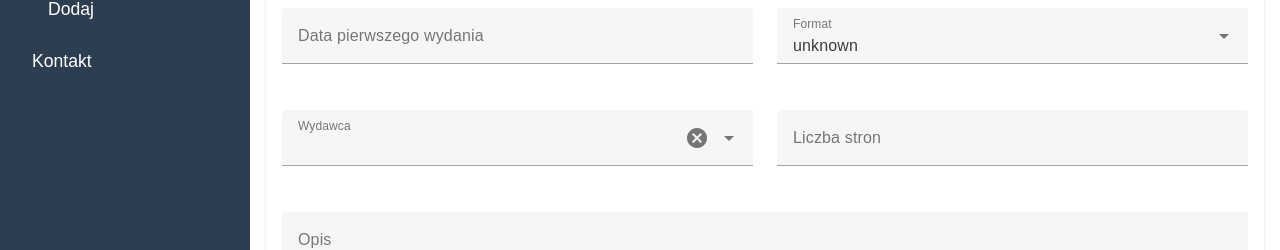
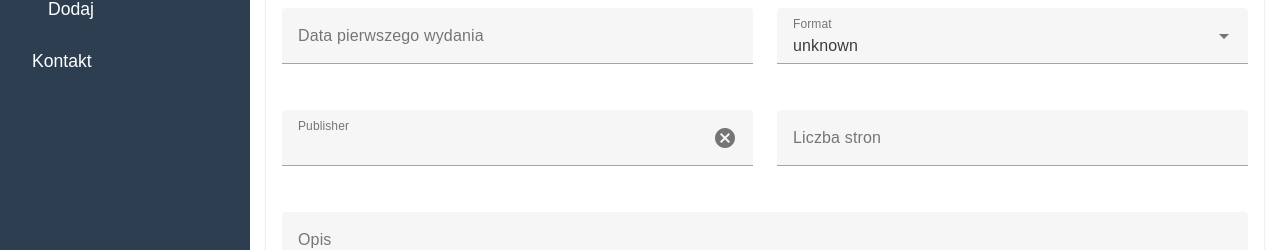
Before and after one commit to ArtUrim/kolekcje, a Nuxt app in the folder front/: page /addbook in a window 1280 px wide. Shown: the part 228-478 px from the top of the page. Built offline with nearby package versions, Linux system fonts and the light colour scheme.

Commit message:
Query about publisher from DB

```diff
--- a/front/components/AddBook.vue
+++ b/front/components/AddBook.vue
@@ -34,7 +34,7 @@
               label="Data wydania"
               type="number"
               :rules="yearRules"
-            ></v-text-field>
+           ></v-text-field>
           </v-col>
 
           <v-col cols="12" sm="6">
@@ -54,16 +54,10 @@
             ></v-select>
           </v-col>
 
-          <v-col cols="12" sm="6">
-            <v-autocomplete
-              v-model="publisher"
-              :items="publisherHints"
-              label="Wydawca"
-              :search-input.sync="publisherSearch"
-              clearable
-              @update:search-input="searchPublisher"
-            ></v-autocomplete>
-          </v-col>
+			 <!-- Replace the existing v-autocomplete block with: -->
+			 <v-col cols="12" sm="6">
+				 <Publisher v-model="publisher" />
+			 </v-col>
 
           <v-col cols="12" sm="6">
             <v-text-field
@@ -149,6 +143,7 @@
 
 <script>
 export default {
+
   data: () => ({
     valid: false,
     isbn: '',
@@ -158,8 +153,6 @@ export default {
     firstPublishYear: '',
     format: 'unknown',
     publisher: '',
-    publisherSearch: null,
-    publisherHints: [],
     pages: '',
     description: '',
     notes: '',
@@ -191,17 +184,6 @@ export default {
   }),
 
   methods: {
-    async searchPublisher(val) {
-      if (val && val.length > 2) {
-        try {
-          const response = await fetch(`/api/series/hint?q=${val}`)
-          const data = await response.json()
-          this.publisherHints = data
-        } catch (error) {
-          console.error('Error fetching publisher hints:', error)
-        }
-      }
-    },
 
     verifyForm() {
       this.$refs.form.validate()
--- a/front/components/Publisher.vue
+++ b/front/components/Publisher.vue
@@ -1,12 +1,13 @@
 <template>
     <v-combobox
-      v-model="selectedPublisher"
+        v-model="selectedPublisherLocal"
         :items="publishers"
         :loading="loading"
         :search-input.sync="search"
         label="Publisher"
         placeholder="Select or add a publisher"
         clearable
+        @input="updateValue"
     >
         <template v-slot:no-data>
             <v-list-item>
@@ -20,54 +21,62 @@
 
 <script>
 export default {
+  name: 'Publisher',
+  props: {
+    value: {
+      type: String,
+      default: null
+    }
+  },
   data() {
     return {
       valid: false,
-      selectedPublisher: null,
+      selectedPublisherLocal: null,
       publishers: [],
       loading: false,
       search: null,
     }
   },
   methods: {
+    updateValue(val) {
+      this.$emit('input', val)
+    },
     async searchPublishers(query) {
-		console.log( "Ole" )
       if (!query) return
 
-      // Add debounce to avoid too many requests
       if (this.searchTimeout) clearTimeout(this.searchTimeout)
 
       this.searchTimeout = setTimeout(async () => {
         try {
           this.loading = true
-          const response = await fetch(`/api/publisher?query=${encodeURIComponent(query)}`)
+          const response = await fetch(`/api/publishers?query=${encodeURIComponent(query)}`)
           if (!response.ok) throw new Error('Failed to fetch publishers')
 
           const data = await response.json()
           this.publishers = data
         } catch (error) {
           console.error('Error fetching publishers:', error)
-          // Handle error appropriately (show notification, etc.)
         } finally {
           this.loading = false
         }
-      }, 300) // 300ms debounce
+      }, 300)
     },
   },
   watch: {
-    selectedPublisher(newValue) {
-		 if( newValue ) {
-			 console.log("is Billy on the line?", newValue.length );
-			 if (newValue.length > 2 ) {
-				 if (newValue.length  === 3 ) {
-					 this.searchPublishers(newValue);
-					 console.log( "New query" )
+    value: {
+      immediate: true,
+      handler(newValue) {
+        this.selectedPublisherLocal = newValue
       }
+    },
+    selectedPublisherLocal(newValue) {
+      if (newValue) {
+        if (newValue.length > 2) {
+          if (newValue.length === 3) {
+            this.searchPublishers(newValue)
           }
-			 else
-			 {
-				 this.publishers = [];
-				 console.log( "Clear publishers" )
+        } else {
+          this.publishers = []
         }
       }
     }
```
Also changed, not shown: 1 other file (tests, documents, lock files or other folders). Lines whose indentation alone changed are shown as unchanged.
